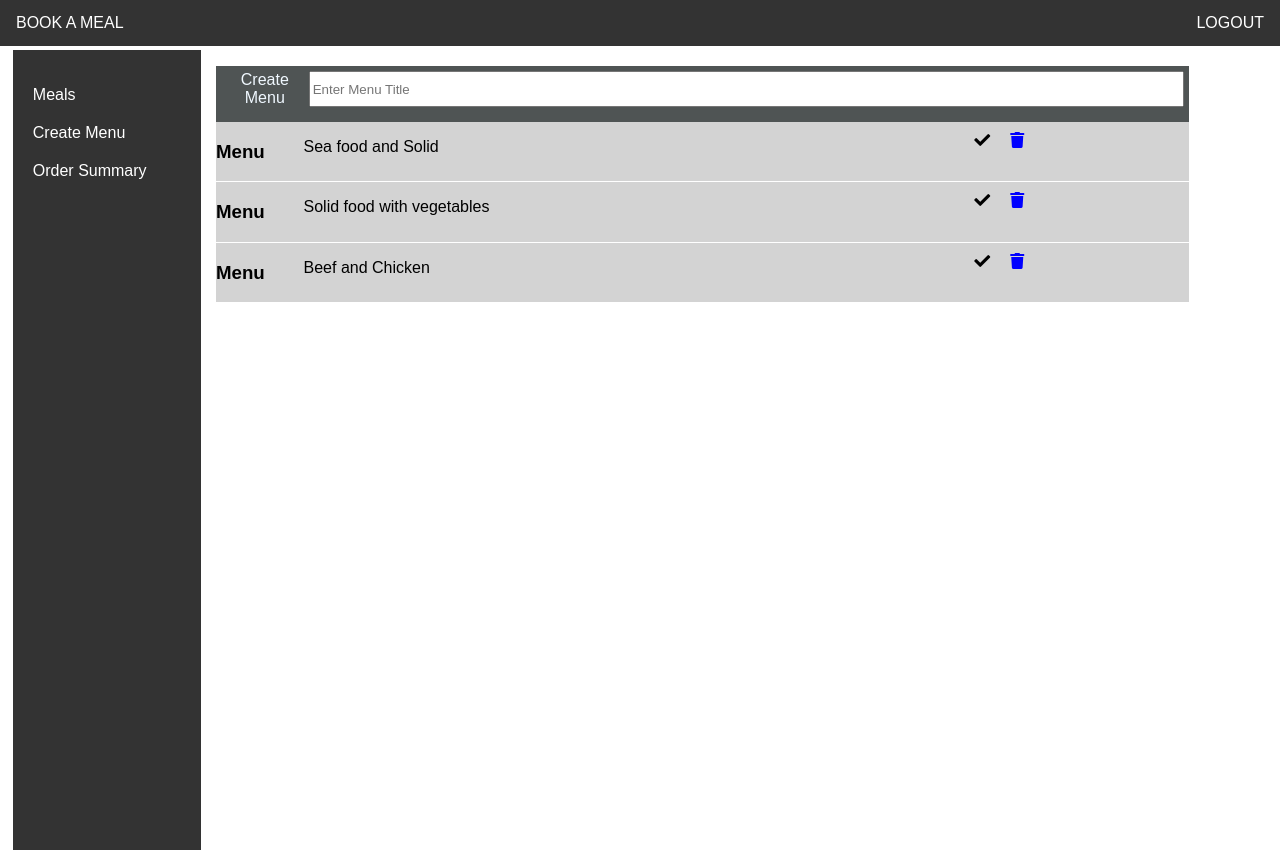
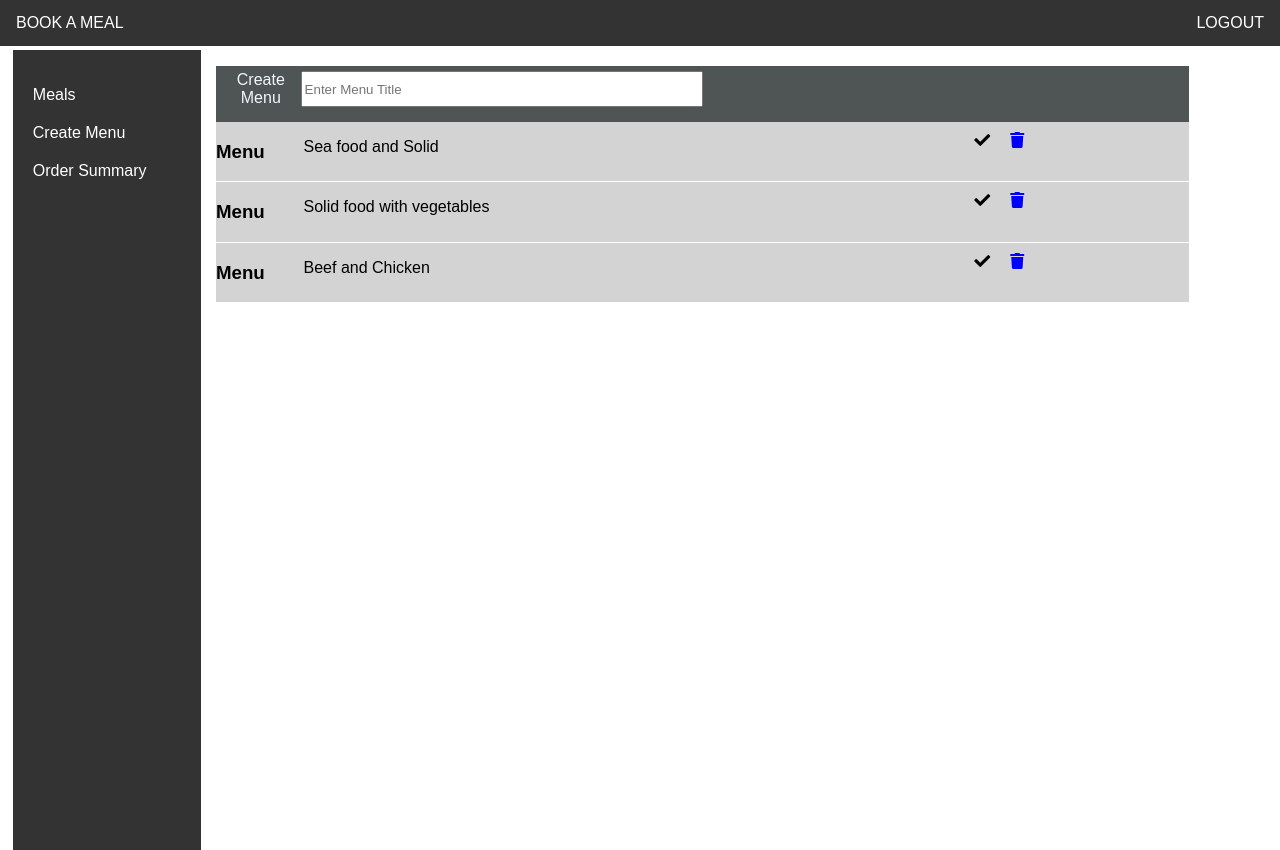
Before and after one commit to aminubarade/book-a-meal, a website: page ui/createMenu.html in a window 1280 px wide. Shown: the top 850 px of the page. Drawn offline with Linux system fonts and the light colour scheme.

Commit message:
chore/adjusted create menu input

```diff
--- a/ui/createMenu.html
+++ b/ui/createMenu.html
@@ -28,7 +28,7 @@
                     <div class="db-con">
                         <ul class="content-item">
                             <li class="list-head center-text bg-dark">
-                                <span style="display: flex;">
+                                <span style="display: flex; width: 50%">
                                     <label for="menu">Create Menu</label>
                                     <input type="text" class="form-input" name="menu" placeholder="Enter Menu Title">
                                 </span>
```
